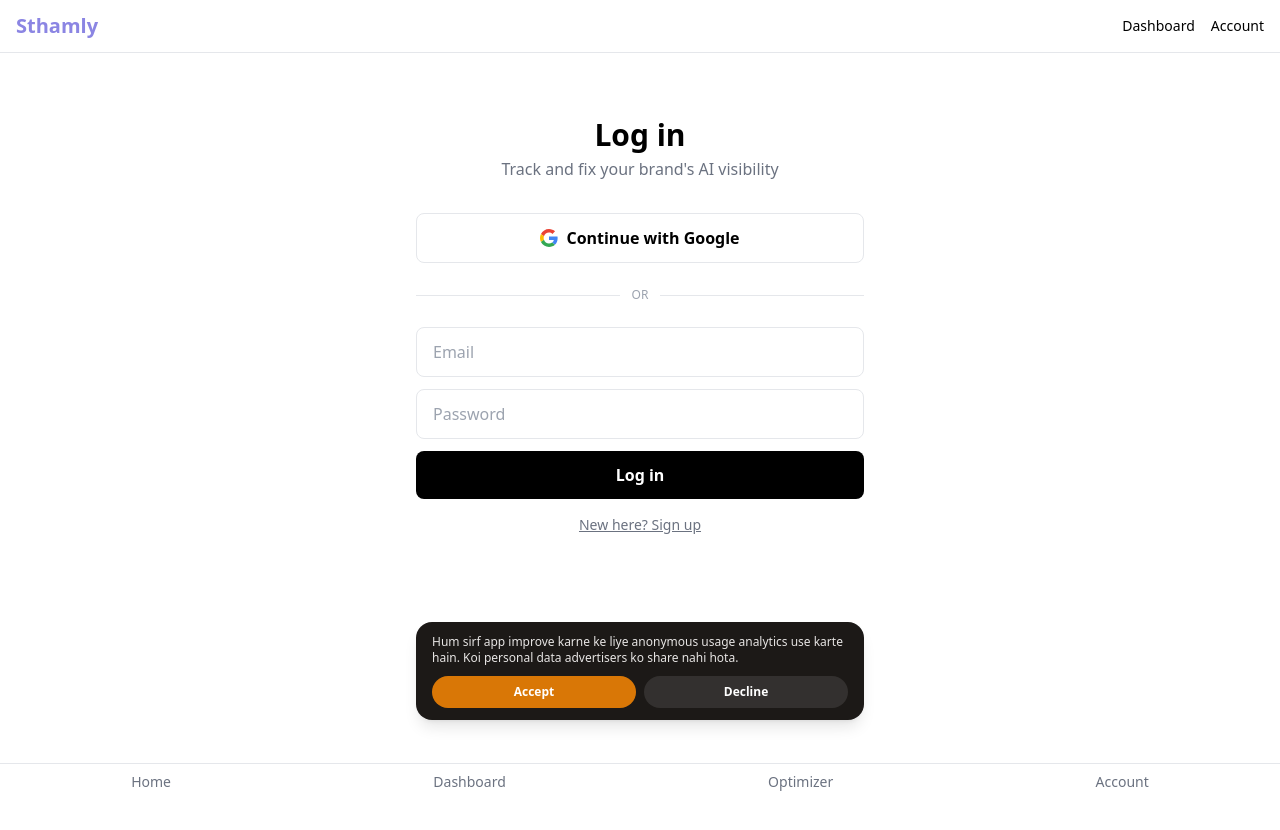
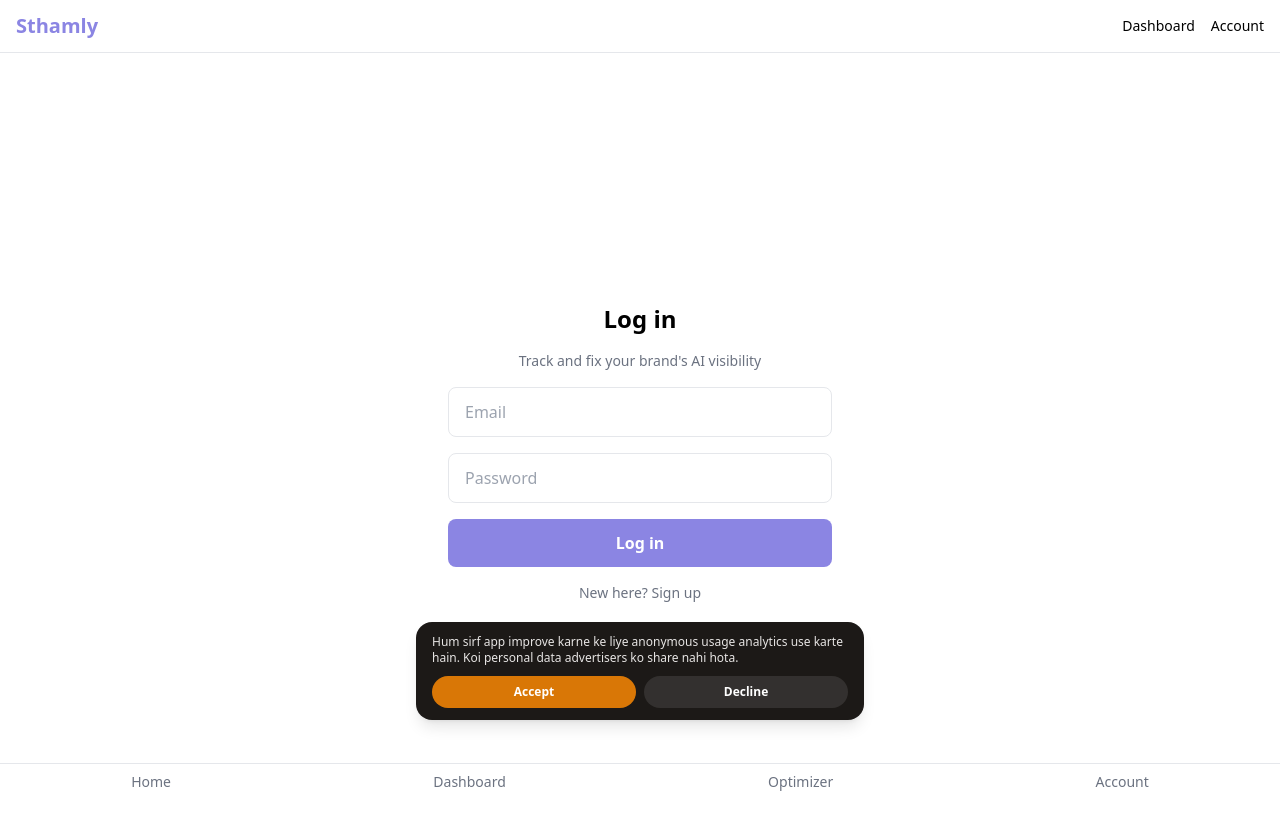
Before and after one commit to rksaini3/Sthamlyst, a Next.js app: page /login in a window 1280 px wide. Shown: the top 830 px of the page. Built offline with nearby package versions, Linux system fonts and the light colour scheme; no server answers.

Commit message:
Update page.tsx

```diff
--- a/app/login/page.tsx
+++ b/app/login/page.tsx
@@ -1,6 +1,6 @@
 'use client';
 
-import { useState } from 'react';
+import { useState, FormEvent } from 'react';
 import { useRouter } from 'next/navigation';
 import { supabase } from '@/lib/supabaseClient';
 
@@ -9,17 +9,10 @@ export default function LoginPage() {
   const [email, setEmail] = useState('');
   const [password, setPassword] = useState('');
   const [isSignup, setIsSignup] = useState(false);
+  const [error, setError] = useState<string | null>(null);
   const [loading, setLoading] = useState(false);
-  const [error, setError] = useState<string | null>(null);
 
-  async function handleGoogleLogin() {
-    await supabase.auth.signInWithOAuth({
-      provider: 'google',
-      options: { redirectTo: window.location.origin + '/' },
-    });
-  }
-
-  async function handleSubmit(e: React.FormEvent) {
+  async function handleSubmit(e: FormEvent) {
     e.preventDefault();
     setLoading(true);
     setError(null);
@@ -28,46 +21,30 @@ export default function LoginPage() {
       ? await supabase.auth.signUp({ email, password })
       : await supabase.auth.signInWithPassword({ email, password });
 
+    setLoading(false);
     if (error) {
       setError(error.message);
-      setLoading(false);
       return;
     }
-
     router.push('/');
   }
 
   return (
-    <main className="min-h-screen flex flex-col items-center px-6 py-16 bg-white">
-      <h1 className="text-3xl font-bold mb-1">Log in</h1>
-      <p className="text-gray-500 mb-8">Track and fix your brand's AI visibility</p>
+    <main className="min-h-screen flex items-center justify-center px-6">
+      <form onSubmit={handleSubmit} className="w-full max-w-sm space-y-4">
+        <h1 className="text-2xl font-bold text-center">
+          {isSignup ? 'Create your account' : 'Log in'}
+        </h1>
+        <p className="text-gray-500 text-center text-sm">
+          Track and fix your brand's AI visibility
+        </p>
 
-      <button
-        onClick={handleGoogleLogin}
-        className="w-full max-w-md border rounded-lg py-3 font-semibold flex items-center justify-center gap-2 mb-6"
-      >
-        <svg width="18" height="18" viewBox="0 0 48 48">
-          <path fill="#EA4335" d="M24 9.5c3.54 0 6.71 1.22 9.21 3.6l6.85-6.85C35.9 2.38 30.47 0 24 0 14.62 0 6.51 5.38 2.56 13.22l7.98 6.19C12.43 13.72 17.74 9.5 24 9.5z"/>
-          <path fill="#4285F4" d="M46.98 24.55c0-1.57-.15-3.09-.38-4.55H24v9.02h12.94c-.58 2.9-2.26 5.36-4.78 7.18l7.73 6c4.51-4.18 7.09-10.36 7.09-17.65z"/>
-          <path fill="#FBBC05" d="M10.53 28.59c-.48-1.45-.76-2.99-.76-4.59s.27-3.14.76-4.59l-7.98-6.19C.92 16.46 0 20.12 0 24c0 3.88.92 7.54 2.56 10.78l7.97-6.19z"/>
-          <path fill="#34A853" d="M24 48c6.48 0 11.93-2.13 15.89-5.81l-7.73-6c-2.15 1.45-4.92 2.3-8.16 2.3-6.26 0-11.57-4.22-13.47-9.91l-7.98 6.19C6.51 42.62 14.62 48 24 48z"/>
-        </svg>
-        Continue with Google
-      </button>
-
-      <div className="w-full max-w-md flex items-center gap-3 mb-6">
-        <div className="flex-1 h-px bg-gray-200" />
-        <span className="text-xs text-gray-400">OR</span>
-        <div className="flex-1 h-px bg-gray-200" />
-      </div>
-
-      <form onSubmit={handleSubmit} className="w-full max-w-md space-y-3">
         <input
           type="email"
           placeholder="Email"
           value={email}
           onChange={(e) => setEmail(e.target.value)}
-          className="w-full border rounded-lg px-4 py-3"
+          className="w-full border rounded-lg px-4 py-3 focus:outline-none focus:ring-2 focus:ring-[#8B85E3]"
           required
         />
         <input
@@ -75,25 +52,28 @@ export default function LoginPage() {
           placeholder="Password"
           value={password}
           onChange={(e) => setPassword(e.target.value)}
-          className="w-full border rounded-lg px-4 py-3"
+          className="w-full border rounded-lg px-4 py-3 focus:outline-none focus:ring-2 focus:ring-[#8B85E3]"
           required
         />
+
         {error && <p className="text-red-600 text-sm">{error}</p>}
+
         <button
           type="submit"
           disabled={loading}
-          className="w-full bg-black text-white rounded-lg py-3 font-semibold disabled:opacity-50"
+          className="w-full bg-[#8B85E3] text-white rounded-lg py-3 font-semibold disabled:opacity-50 hover:bg-[#7A73D8] transition-colors"
         >
           {loading ? 'Please wait…' : isSignup ? 'Sign up' : 'Log in'}
         </button>
+
+        <button
+          type="button"
+          onClick={() => setIsSignup(!isSignup)}
+          className="w-full text-sm text-gray-500"
+        >
+          {isSignup ? 'Already have an account? Log in' : "New here? Sign up"}
+        </button>
       </form>
-
-      <button
-        onClick={() => setIsSignup(!isSignup)}
-        className="mt-4 text-sm text-gray-500 underline"
-      >
-        {isSignup ? 'Already have an account? Log in' : 'New here? Sign up'}
-      </button>
     </main>
   );
 }
```
